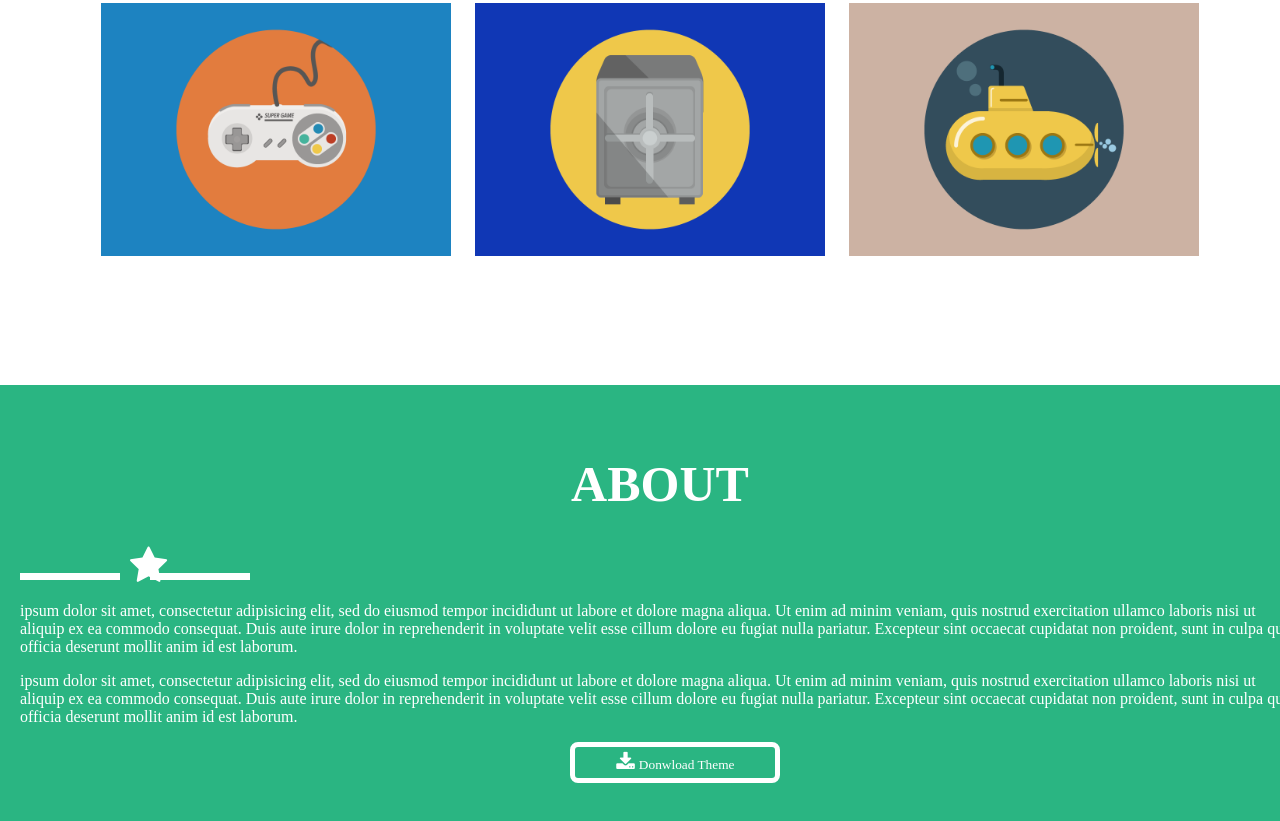
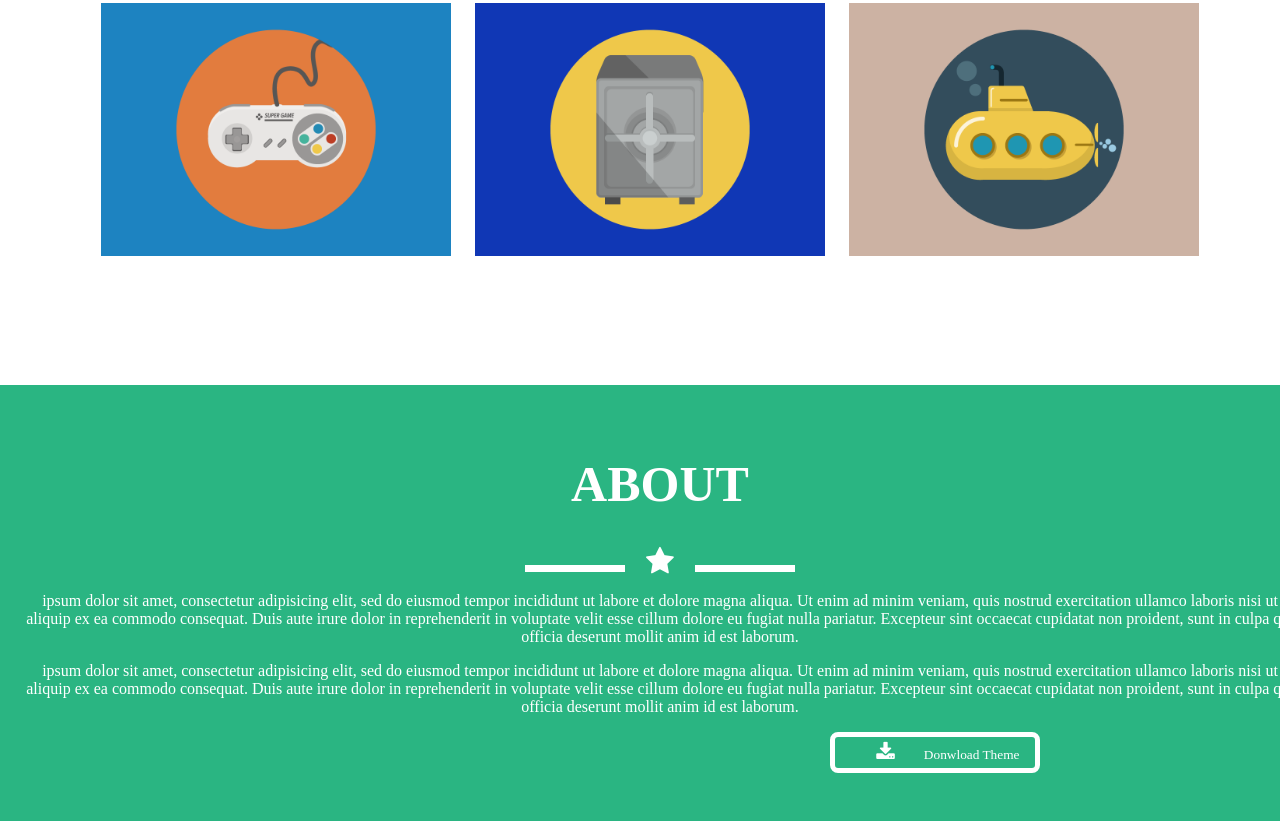
Before and after one commit to vanita22/freelancer-laboratoria, a plain HTML site: page index.html in a window 1280 px wide. Shown: the part 1273-2094 px from the top of the page. Drawn offline with nearby package versions, Linux system fonts and the light colour scheme.

Commit message:
actualizando css

```diff
--- a/css/main.css
+++ b/css/main.css
@@ -32,11 +32,8 @@
  }
 
  .menu ul li{
-
  	display: inline-block;
- 	display: inline-block;
-
- }
+ 	 }
 
  .menu ul li a{
  	margin-right: 20px;
@@ -83,7 +80,7 @@
 }
 
 .cont i{
-	margin-left: 50px;
+
 	font-size: 40px;
 	width: 70px;
 	display: inline-block;
@@ -161,9 +158,6 @@
 	margin-top: 15px;
 }
 
-/*tercera caja*/
-
-
 .cont2 h1{
 	text-align: center;
 	color: black;
@@ -171,20 +165,7 @@
 	font-size: 50px;
 }
 
-.cont3 .linea-a{
-	border-bottom: 7px solid white;
-	width: 100px;
-	display: inline-block;
-
-}
-
-.cont3 .linea-b{
-	border-bottom: 7px solid white;
-	width: 100px;
-	display: inline-block;
-}
-
-
+/*tercera caja*/
 
 .cont3{
 	background-color: #2AB582;
@@ -207,10 +188,21 @@
 }
 
 .cont3 i{
-	margin-left: 10px;
 	font-size: 30px;
-	font-size: 40px;
-	width: 20px;
+	width: 70px;
+	display: inline-block;
+}
+
+.cont3 .linea-a{
+	border-bottom: 7px solid white;
+	width: 100px;
+	display: inline-block;
+
+}
+
+.cont3 .linea-b{
+	border-bottom: 7px solid white;
+	width: 100px;
 	display: inline-block;
 }
 
--- a/index.html
+++ b/index.html
@@ -58,7 +58,7 @@
 
 		<!--tercera caja-->
 
-		<div class="cont3" id="contac">
+		<div class="cont3" id="contac" align="center">
 			<h1>ABOUT</h1>
 			<div class="linea-a"></div><i class="fa fa-star" aria-hidden="true"></i><div class="linea-b"></div>
 				<section class="parrafo">
```
